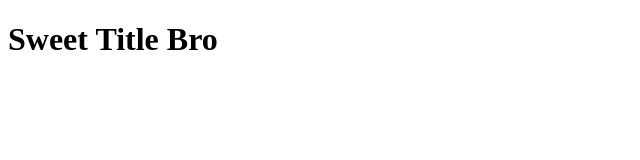
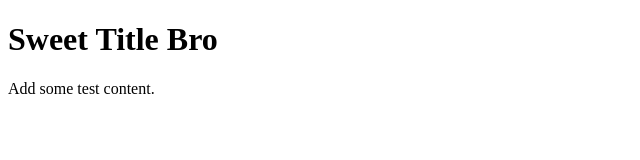
Before and after one commit to aselbie/aselbie.github.io, a plain HTML site: page index.html in a window 1280 px wide. Shown: the whole page, without its empty margins (0-640 px from the left). Drawn offline with Linux system fonts and the light colour scheme.

Commit message:
Update index.html

```diff
--- a/index.html
+++ b/index.html
@@ -6,7 +6,8 @@
 </head>
 <body>
 
-	<h1>Sweet Title Bro</h1>
+<h1>Sweet Title Bro</h1>
+<p>Add some test content.</p>
 
 </body>
 </html>
```
